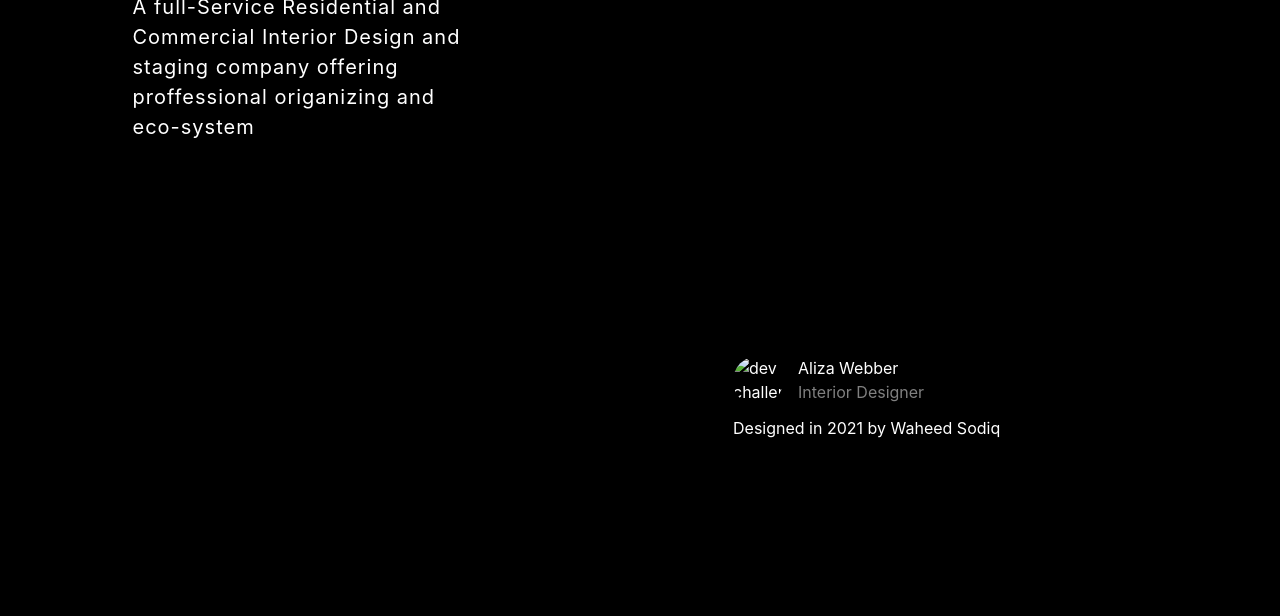
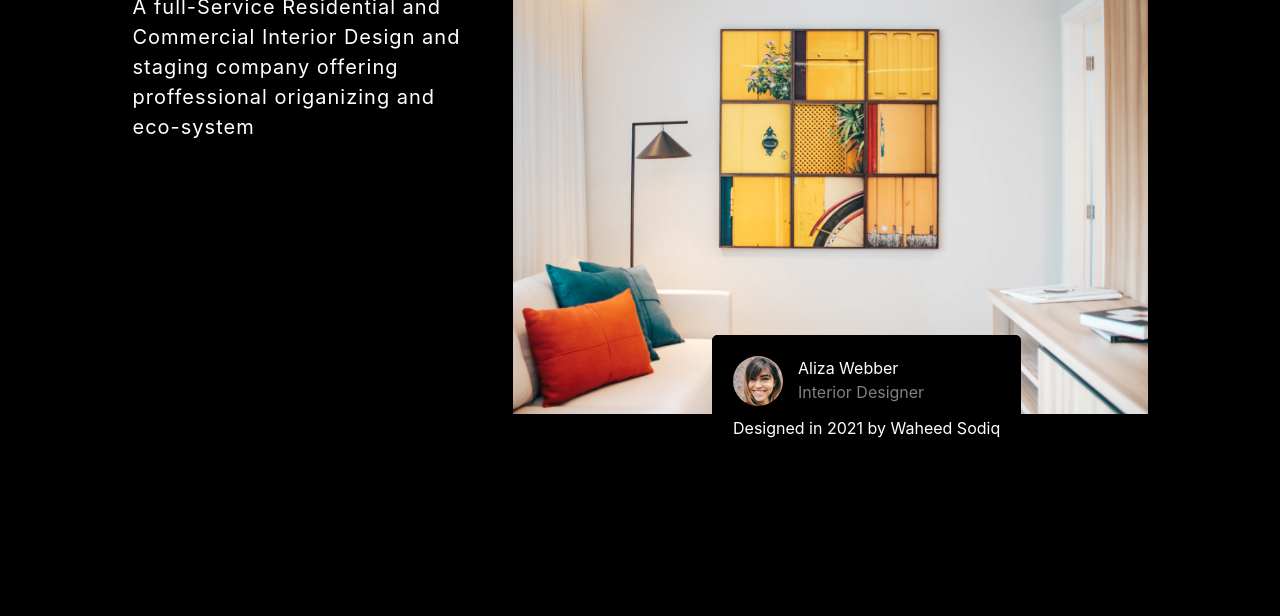
Before and after one commit to sideeq12/Interior-Consultant, a plain HTML site: page index.html in a window 1280 px wide. Shown: the part 184-800 px from the top of the page. Drawn offline with nearby package versions, Linux system fonts and the light colour scheme; the site is published under a folder, as on GitHub Pages, so addresses that start at the root find nothing.

Commit message:
image clearer

```diff
--- a/index.html
+++ b/index.html
@@ -31,11 +31,11 @@
             </div>
             <div class="col-md-7 side">
                     <div class="image">
-                        <img src="/photo1.png" alt="image 1 dev challenge" width="100%">
+                        <img src="photo1.png" alt="image 1 dev challenge" width="100%">
                     </div>
                     <div class="board">
                         <div class="dash">
-                                <img src="/photo2.png" alt="dev challenge 3 by Sideeq Abdwaheed" class="dash-image"  width="100%" height="100%">
+                                <img src="photo2.png" alt="dev challenge 3 by Sideeq Abdwaheed" class="dash-image"  width="100%" height="100%">
                             <div class="name">
                                 Aliza Webber
                                 <span>Interior Designer</span>
```
